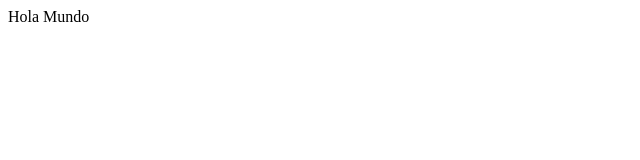
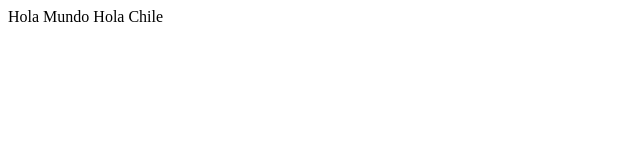
Before and after one commit to josecarcamo1/pruebas, a plain HTML site: page index.html in a window 1280 px wide. Shown: the full height of the page, 0-640 px from the left. Drawn offline with Linux system fonts and the light colour scheme.

Commit message:
Cambios en el p de index.html

```diff
--- a/index.html
+++ b/index.html
@@ -3,6 +3,6 @@
 
     </head>
     <body>
-        <p>Hola Mundo</p>
+        <p>Hola Mundo Hola Chile</p>
     </body>
 </html>
```
